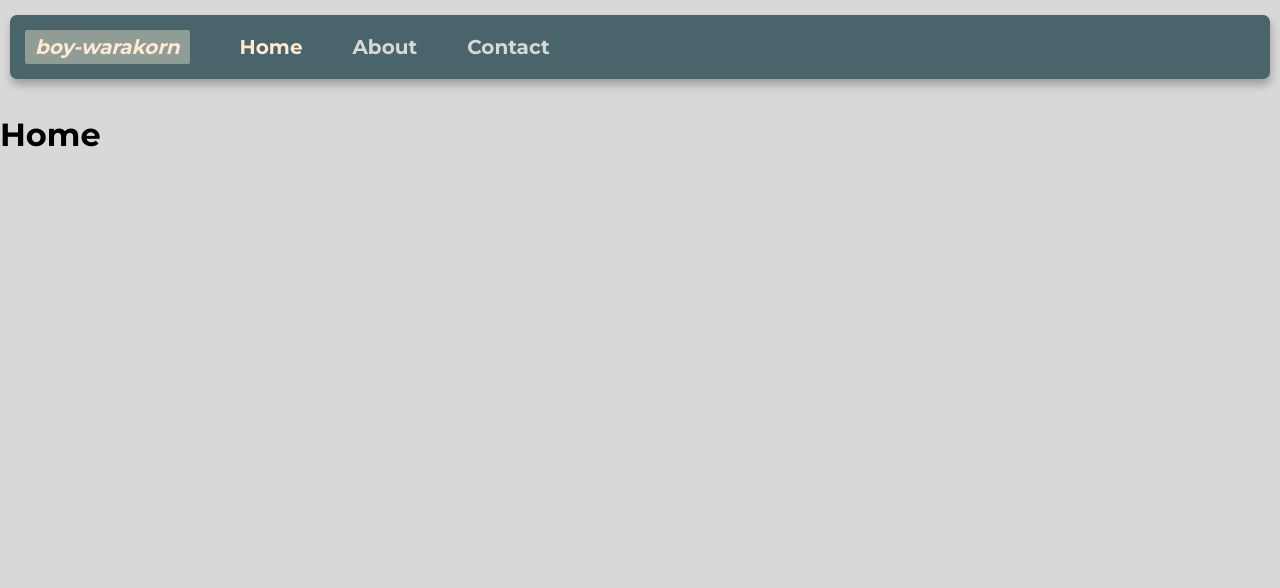
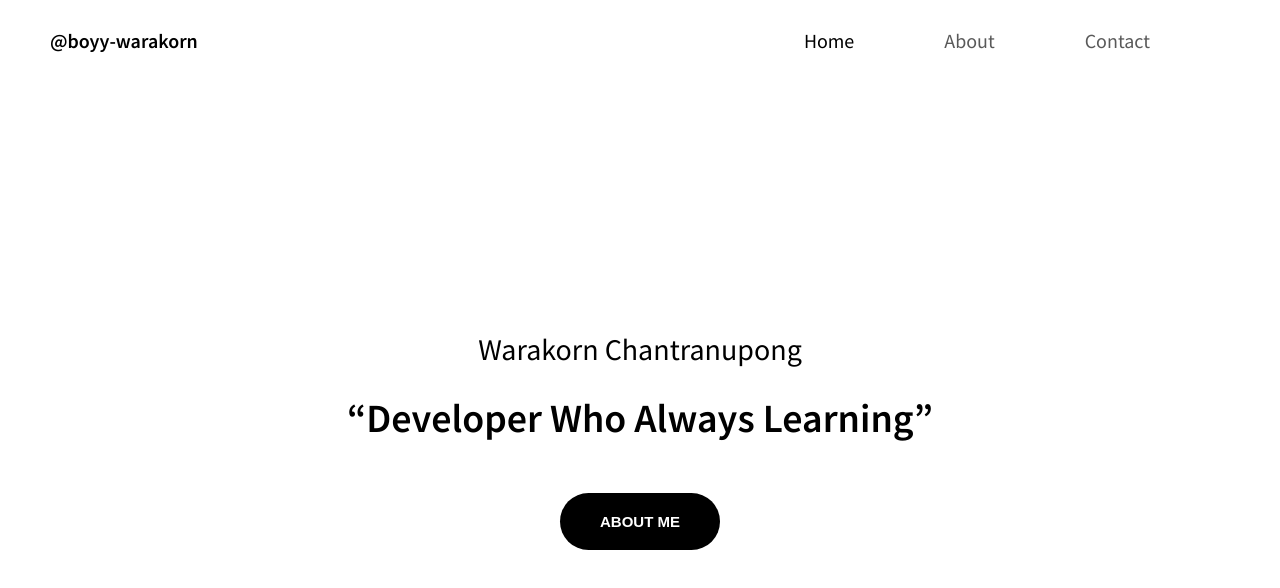
Before and after one commit to boy-warakorn/portfolio, a React (Create React App) app: page /#/ in a window 1280 px wide. Shown: the top 588 px of the page. Built offline with nearby package versions, Linux system fonts and the light colour scheme.

Commit message:
[ADD] redesign portfolio

```diff
--- a/src/App.css
+++ b/src/App.css
@@ -1,6 +1,10 @@
 .App {
-  /* background-color: wheat; */
-  background-color: #d8d8d6;
   height: 100vh;
-  font-family: "Montserrat", sans-serif;
+
+  display: grid;
+  grid-template-columns: minmax(6rem, 1fr) repeat(4, minmax(10rem, 25rem)) minmax(
+      6rem,
+      1fr
+    );
+  grid-template-rows: 10vh 90vh;
 }
--- a/src/App.js
+++ b/src/App.js
@@ -11,7 +11,7 @@ function App() {
   return (
     <Fragment>
       <link
-        href="https://fonts.googleapis.com/css2?family=Montserrat:wght@400;600;700&display=swap"
+        href="https://fonts.googleapis.com/css2?family=Source+Sans+Pro:wght@200;300;400;600&display=swap"
         rel="stylesheet"
       ></link>
       <div className="App">
--- a/src/UI/Navbar.js
+++ b/src/UI/Navbar.js
@@ -4,14 +4,22 @@ import NavbarItem from "./Navbar_item";
 
 const Navbar = () => {
   return (
-    <div className={classes.Padding}>
-      <ul className={classes.Navbar}>
-        <NavbarItem title="boy-warakorn" isHome isMain />
-        <NavbarItem title="Home" link="/" />
-        <NavbarItem title="About" link="/about" />
-        <NavbarItem title="Contact" link="/contact" />
-      </ul>
-    </div>
+    <ul className={classes.Navbar}>
+      <h2 className={classes.SecondaryHeading}>
+        <span className={classes.visible}>@boyy-warakorn</span>
+        <span
+          className={classes.invisible}
+          onClick={() => {
+            window.open("https://github.com/boy-warakorn");
+          }}
+        >
+          Github
+        </span>
+      </h2>
+      <NavbarItem link="/">Home</NavbarItem>
+      <NavbarItem link="/about">About</NavbarItem>
+      <NavbarItem link="/contact">Contact</NavbarItem>
+    </ul>
   );
 };
 
--- a/src/UI/Navbar.module.css
+++ b/src/UI/Navbar.module.css
@@ -1,22 +1,36 @@
 .Navbar {
-  background-color: #49646b;
-  margin: 0;
-  padding: 15px;
-  box-shadow: 1px 6px 8px rgba(0, 0, 0, 0.26);
-  list-style-type: none;
-  border-radius: 7px;
-  animation: moveInTop 1s ease-out;
+  grid-column: 1/-1;
+  padding: 2rem 5rem;
+  display: flex;
+  align-items: center;
 }
 
-.Padding {
-  padding: 15px 10px;
+.SecondaryHeading {
+  margin-right: auto;
+  font-size: 2rem;
+  font-weight: 700;
+  position: relative;
+  overflow: hidden;
+
+  text-align: center;
+}
+.SecondaryHeading > * {
+  display: inline-block;
+  height: 100%;
+  width: 100%;
+  transition: all 0.3s;
 }
 
-@keyframes moveInTop {
-  0% {
-    transform: translateY(-20px);
-  }
-  100% {
-    transform: translateY(0px);
-  }
+.invisible {
+  position: absolute;
+  left: 0;
+  top: -100%;
+  cursor: pointer;
 }
+
+.SecondaryHeading:hover .invisible {
+  top: 0;
+}
+.SecondaryHeading:hover .visible {
+  transform: translateY(100%);
+}
--- a/src/UI/Navbar_item.js
+++ b/src/UI/Navbar_item.js
@@ -3,21 +3,17 @@ import { NavLink } from "react-router-dom";
 import classes from "./Navbar_item.module.css";
 
 const NavbarItem = (props) => {
-  const itemClass = props.isHome ? [classes.Home] : [classes.Test];
+  console.log(props);
   return (
-    <li>
-      {props.isMain ? (
-        <b className={itemClass.join(" ")}>{props.title}</b>
-      ) : (
-        <NavLink
-          exact
-          to={props.link}
-          className={itemClass.join(" ")}
-          activeClassName={classes.Active}
-        >
-          {props.title}
-        </NavLink>
-      )}
+    <li className={classes.NavItemBox}>
+      <NavLink
+        exact
+        to={props.link}
+        className={classes.NavItem}
+        activeClassName={classes.NavItemActive}
+      >
+        {props.children}
+      </NavLink>
     </li>
   );
 };
--- a/src/UI/Navbar_item.module.css
+++ b/src/UI/Navbar_item.module.css
@@ -1,65 +1,25 @@
-li {
-  display: inline-block;
-  margin-right: 50px;
-}
-.Test {
-  transition: 0.3s;
-  animation: fadeIn 0.5s ease-out 0.5s;
-  animation-fill-mode: backwards;
-}
-.Test:hover {
-  transform: scale(1.1) translateY(-1px);
-  color: #bcbfb8;
-}
-.Test:active {
-  transform: translateY(0);
-}
-a,
-b {
-  text-decoration: none;
-  color: #d8d8d6;
-  font-weight: 700;
-  font-size: 20px;
-  display: inline-block;
-}
-b {
-  cursor: default;
+.NavItemBox {
+  list-style: none;
+  margin-right: 7rem;
 }
 
-.Active {
-  color: #ffe9d0;
+.NavItem {
+  color: rgba(0, 0, 0, 0.65);
+  font-size: 2rem;
+  font-weight: 500;
+  padding: 1rem;
+
+  transition: background-color 0.3s;
+}
+.NavItemActive {
+  color: rgba(0, 0, 0, 1);
 }
 
-.Home {
-  transition: 0.3s;
-  background-color: #909d97;
-  padding: 5px 10px;
-  font-weight: bold;
-  border-radius: 2px;
-  font-style: italic;
-  color: #ffe9d0;
-  animation: fadeInLeft 0.5s ease-out 0.5s;
-  animation-fill-mode: backwards;
-}
-.Home:hover {
-  transform: scale(1.05) translateY(-1px);
-  box-shadow: 0 10px 10px rgba(0, 0, 0, 0.2);
+.NavItem:link,
+.NavItem:active {
+  text-decoration: none;
 }
 
-@keyframes fadeInLeft {
-  0% {
-    opacity: 0;
-    transform: translateX(-10px);
-  }
-  100% {
-    opacity: 1s;
-  }
+.NavItem:hover {
+  background-color: rgba(0, 0, 0, 0.05);
 }
-@keyframes fadeIn {
-  0% {
-    opacity: 0;
-  }
-  100% {
-    opacity: 1s;
-  }
-}
--- a/src/containers/Home/Home.js
+++ b/src/containers/Home/Home.js
@@ -1,7 +1,24 @@
 import React from "react";
+import classes from "./Home.module.css";
 
 const Home = () => {
-  return <h1>Home</h1>;
+  return (
+    <div className={classes.HeaderBox}>
+      {/* <figure className={classes.ImageBox}>
+        <img
+          src={process.env.PUBLIC_URL + "/profileImage.jpg"}
+          alt="Profile img"
+          className={classes.ProfileImg}
+        />
+      </figure> */}
+
+      <h3 className={classes.NameText}>Warakorn Chantranupong</h3>
+      <h1 className={classes.HeadingText}>
+        &ldquo;Developer Who Always Learning&rdquo;
+      </h1>
+      <button className={classes.btn}>About me</button>
+    </div>
+  );
 };
 
 export default Home;
--- /dev/null
+++ b/src/containers/Home/Home.module.css
@@ -0,0 +1,74 @@
+.HeaderBox {
+  grid-column: 2 / span 4;
+
+  display: flex;
+  flex-direction: column;
+  align-items: center;
+  justify-content: center;
+  gap: 2.5rem;
+}
+
+/* .ProfileImg {
+  width: 100%;
+  grid-column: 1 / span 2;
+  border-radius: 50%;
+} */
+
+/* .ImageBox {
+  width: 15%;
+} */
+
+.NameText {
+  font-size: 3rem;
+  font-weight: 400;
+
+  animation: fadeIn 2s backwards;
+}
+
+.HeadingText {
+  font-size: 4rem;
+  animation: moveFromBottom 3s 0.5s backwards;
+}
+
+.btn {
+  margin-top: 2.5rem;
+  border-radius: 8rem;
+  border: none;
+  padding: 2rem 4rem;
+  font-size: 1.5rem;
+  cursor: pointer;
+  background-color: black;
+  color: #fff;
+  text-transform: uppercase;
+  font-weight: 700;
+
+  transition: all 0.3s;
+  animation: fadeIn 2s 2s backwards;
+}
+
+.btn:hover {
+  transform: translateY(-5px);
+  box-shadow: 0 1rem 5rem rgba(0, 0, 0, 0.3);
+}
+.btn:active {
+  transform: translateY(0);
+}
+
+@keyframes fadeIn {
+  0% {
+    opacity: 0;
+  }
+  100% {
+    opacity: 1;
+  }
+}
+@keyframes moveFromBottom {
+  0% {
+    opacity: 0;
+    transform: translateY(2.5rem);
+  }
+  100% {
+    opacity: 1;
+    transform: translateY(0);
+  }
+}
--- a/src/index.css
+++ b/src/index.css
@@ -1,13 +1,22 @@
+*,
+*::before,
+*::after {
+  margin: 0;
+  padding: 0;
+  box-sizing: inherit;
+}
+
+html {
+  box-sizing: border-box;
+  font-size: 62.5%;
+}
+
 body {
-  margin: 0;
-  font-family: -apple-system, BlinkMacSystemFont, 'Segoe UI', 'Roboto', 'Oxygen',
-    'Ubuntu', 'Cantarell', 'Fira Sans', 'Droid Sans', 'Helvetica Neue',
-    sans-serif;
-  -webkit-font-smoothing: antialiased;
-  -moz-osx-font-smoothing: grayscale;
+  font-family: "Source Sans Pro", sans-serif;
+  font-weight: 400;
 }
 
 code {
-  font-family: source-code-pro, Menlo, Monaco, Consolas, 'Courier New',
+  font-family: source-code-pro, Menlo, Monaco, Consolas, "Courier New",
     monospace;
 }
```
Also changed, not shown: public/profileImage.jpg (added).
